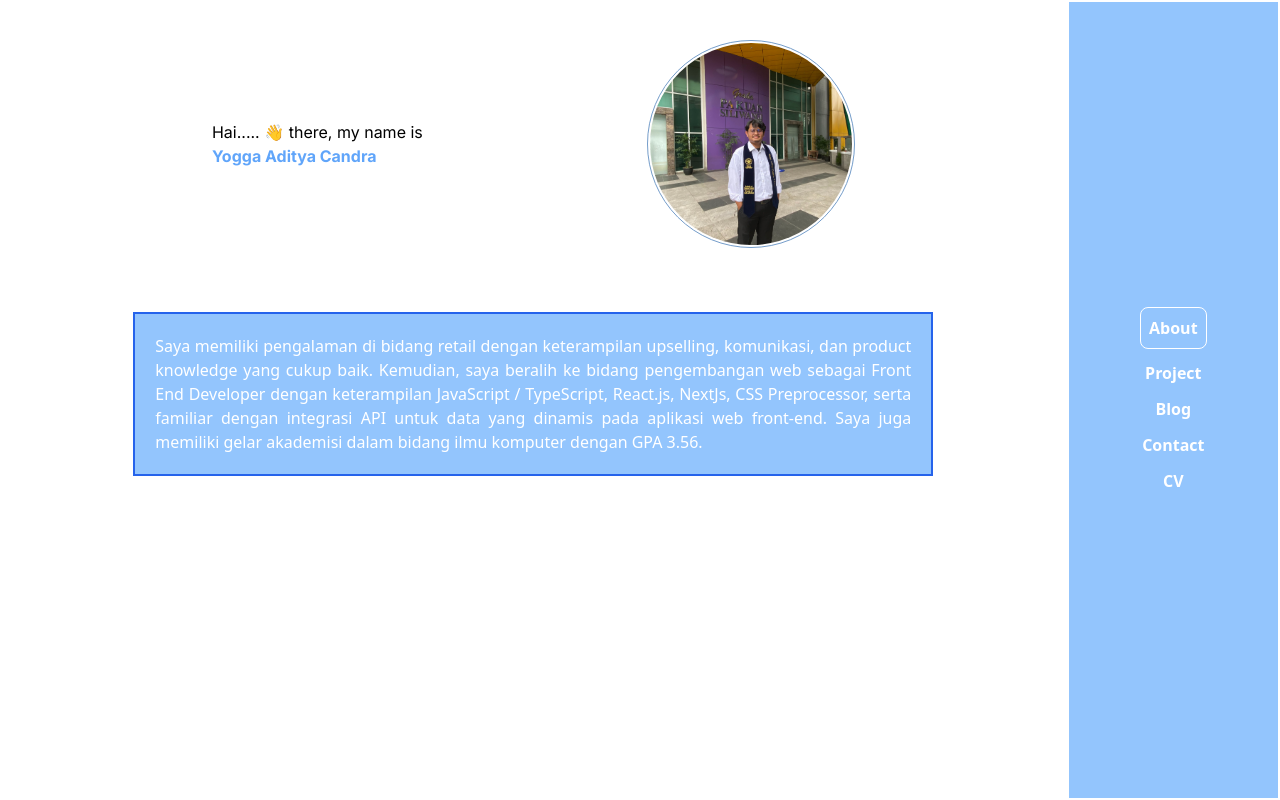
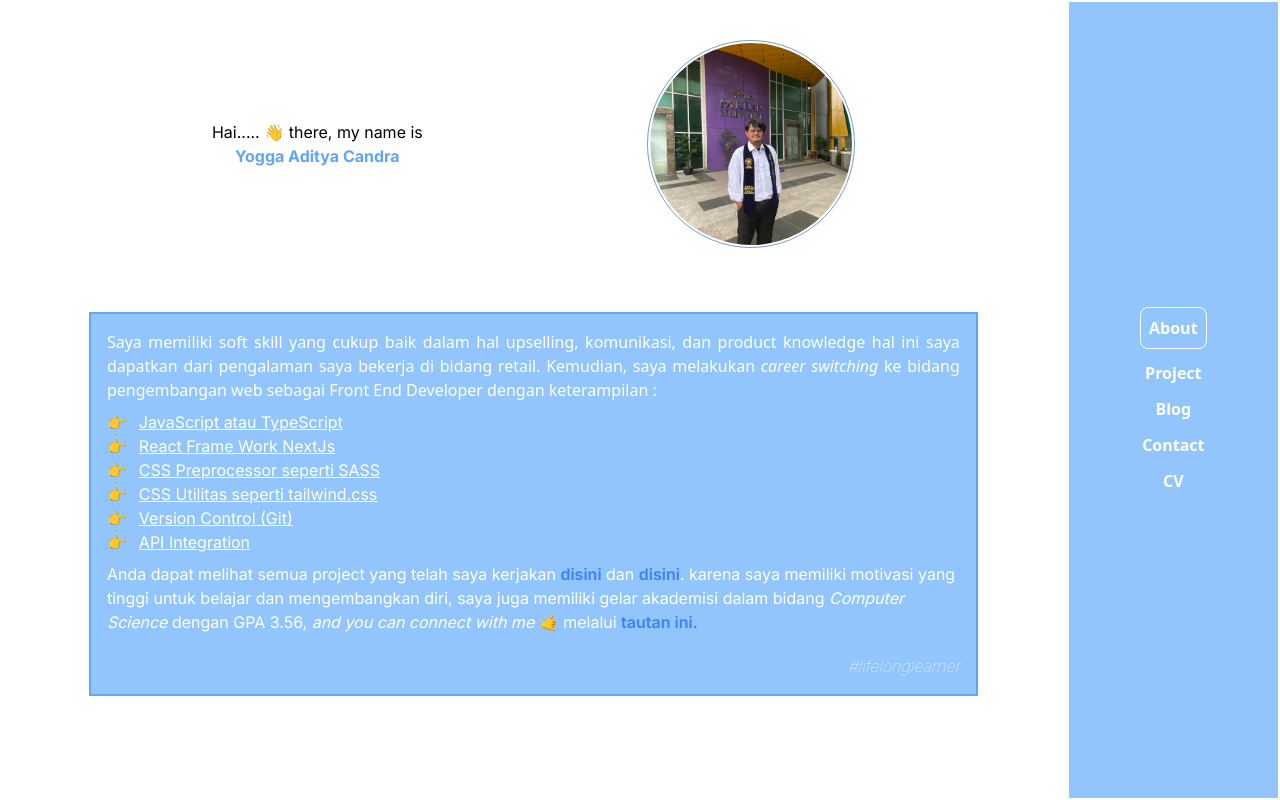
Before and after one commit to yogga18/web-personal, a Next.js app: page / in a window 1280 px wide. Built offline with nearby package versions, Linux system fonts and the light colour scheme.

Commit message:
revisi Bio

```diff
--- a/src/app/Components/Card/PrimaryCard.tsx
+++ b/src/app/Components/Card/PrimaryCard.tsx
@@ -23,8 +23,8 @@ const PrimaryCard = ({ id, data, isMetaData }: any) => {
         </Link>
         {isMetaData ? (
           <div className='flex justify-between my-5'>
-            <p>Oleh {data.author}</p>
-            <p>{data.createdAt}</p>
+            <p className='text-sm font-sans'>Oleh {data.author}</p>
+            <p className='text-sm font-sans'>{data.createdAt}</p>
           </div>
         ) : null}
 
--- a/src/app/layout.tsx
+++ b/src/app/layout.tsx
@@ -14,7 +14,7 @@ export default function RootLayout({
       <body className={inter.className}>
         <div className='grid grid-cols-12 h-screen'>
           <div className='md:col-span-10 col-span-12'>{children}</div>
-          <div className='md:col-span-2 col-span-12 fixed md:static bottom-0 left-0 w-full md:h-full h-16'>
+          <div className='md:col-span-2 col-span-12 sticky md:static bottom-0 left-0 w-full md:h-full h-16'>
             <NavigationBar />
           </div>
         </div>
--- a/src/app/page.tsx
+++ b/src/app/page.tsx
@@ -1,5 +1,6 @@
 import type { Metadata } from 'next';
 import Image from 'next/image';
+import Link from 'next/link';
 
 export const metadata: Metadata = {
   title: 'Yogga Aditya Candra',
@@ -11,8 +12,10 @@ export default function Home() {
     <div className='mt-10'>
       <div className='m-auto w-full h-full flex flex-col gap-3 md:flex-row justify-evenly align-baseline items-center'>
         <div>
-          <h5>Hai..... 👋 there, my name is </h5>
-          <h1 className='font-bold text-blue-400'>Yogga Aditya Candra</h1>
+          <h5 className='text-center'>Hai..... 👋 there, my name is </h5>
+          <h1 className='font-bold text-blue-400 text-center'>
+            Yogga Aditya Candra
+          </h1>
         </div>
         <div>
           <div className='h-52 w-52 relative'>
@@ -32,15 +35,76 @@ export default function Home() {
         </div>
       </div>
       <div className='mt-16'>
-        <div className='w-3/4 m-auto bg-blue-300 p-5 border-2 border-blue-600 text-white'>
-          <p className='font-sans text-justify'>
-            Saya memiliki pengalaman di bidang retail dengan keterampilan
-            upselling, komunikasi, dan product knowledge yang cukup baik.
-            Kemudian, saya beralih ke bidang pengembangan web sebagai Front End
+        <div className='w-4/5 md:w-5/6 m-auto bg-blue-300 p-4 border-2 border-blue-400 text-white'>
+          <div>
+            <p className='font-sans text-justify'>
+              Saya memiliki soft skill yang cukup baik dalam hal upselling,
+              komunikasi, dan product knowledge hal ini saya dapatkan dari
+              pengalaman saya bekerja di bidang retail. Kemudian, saya melakukan{' '}
+              <i>career switching</i> ke bidang pengembangan web sebagai Front
+              End Developer dengan keterampilan :
+            </p>
+            <ol className='py-2'>
+              <li className='flex gap-3'>
+                👉 <p className='underline'>JavaScript atau TypeScript</p>
+              </li>
+              <li className='flex gap-3'>
+                👉 <p className='underline'>React Frame Work NextJs</p>
+              </li>
+              <li className='flex gap-3'>
+                👉 <p className='underline'>CSS Preprocessor seperti SASS</p>
+              </li>
+              <li className='flex gap-3'>
+                👉{' '}
+                <p className='underline'>CSS Utilitas seperti tailwind.css</p>
+              </li>
+              <li className='flex gap-3'>
+                👉 <p className='underline'>Version Control (Git)</p>
+              </li>
+              <li className='flex gap-3'>
+                👉 <p className='underline'>API Integration</p>
+              </li>
+            </ol>
+            <p>
+              Anda dapat melihat semua project yang telah saya kerjakan{' '}
+              <Link href={'/project'} className='text-blue-500 font-semibold'>
+                disini
+              </Link>{' '}
+              dan{' '}
+              <Link href={'/blog'} className='text-blue-500 font-semibold'>
+                disini
+              </Link>
+              . karena saya memiliki motivasi yang tinggi untuk belajar dan
+              mengembangkan diri, saya juga memiliki gelar akademisi dalam
+              bidang <i>Computer Science</i> dengan GPA 3.56,{' '}
+              <i>and you can connect with me 🤙 </i> melalui{' '}
+              <Link href={'/contact'} className='text-blue-500 font-semibold'>
+                tautan ini.
+              </Link>
+            </p>
+          </div>
+          {/* <p className='font-sans text-justify'>
+            Saya memiliki soft skill yang cukup baik dalam hal upselling,
+            komunikasi, dan product knowledge hal ini saya dapatkan dari
+            pengalaman saya bekerja di bidang retail. Kemudian, saya melakukan{' '}
+            <i>career switching</i> ke bidang pengembangan web sebagai Front End
             Developer dengan keterampilan JavaScript / TypeScript, React.js,
-            NextJs, CSS Preprocessor, serta familiar dengan integrasi API untuk
-            data yang dinamis pada aplikasi web front-end. Saya juga memiliki
-            gelar akademisi dalam bidang ilmu komputer dengan GPA 3.56.
+            NextJs, CSS Preprocessor, Version Control (Git), serta familiar
+            dengan integrasi API, anda dapat melihat semua project yang telah
+            saya kerjakan{' '}
+            <Link href={'/project'} className='text-blue-500 font-semibold'>
+              disini
+            </Link>{' '}
+            dan{' '}
+            <Link href={'/blog'} className='text-blue-500 font-semibold'>
+              disini
+            </Link>
+            . karena saya memiliki motivasi yang tinggi untuk belajar dan
+            mengembangkan diri, saya juga memiliki gelar akademisi dalam bidang{' '}
+            <i>Computer Science</i> dengan GPA 3.56 .
+          </p> */}
+          <p className='text-end italic font-thin text-white pt-5'>
+            #lifelonglearner
           </p>
         </div>
       </div>
```
